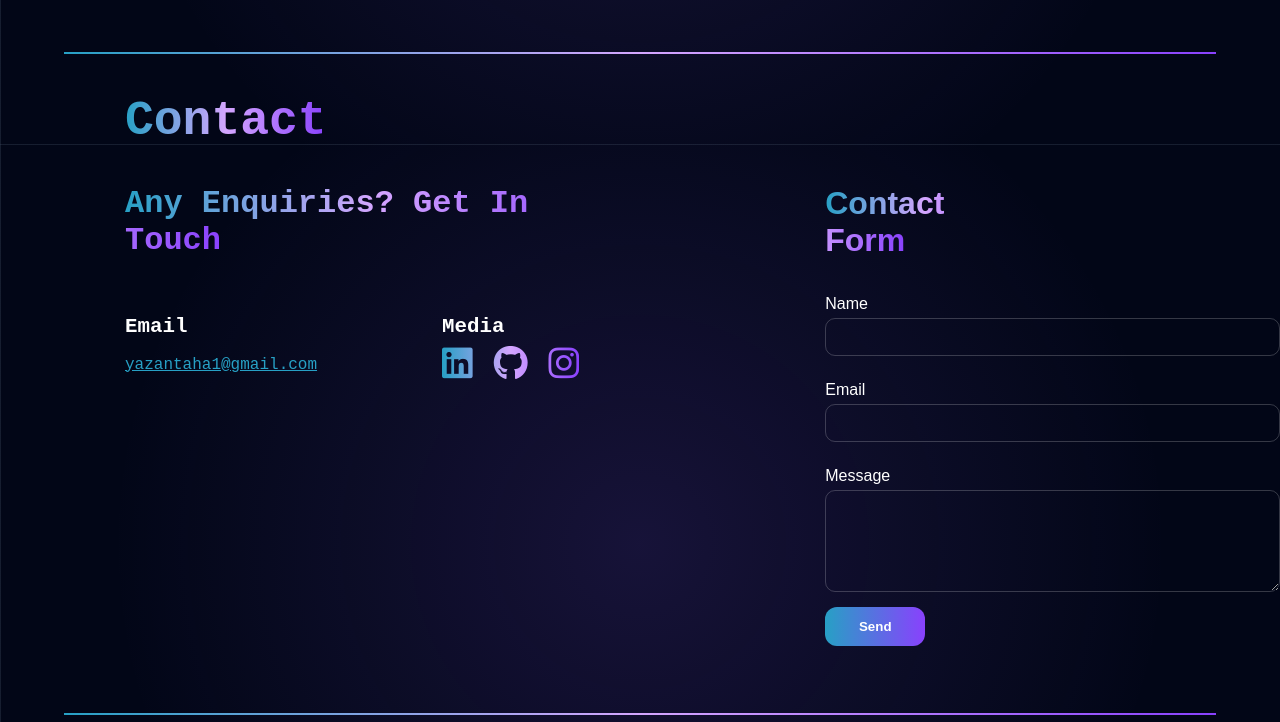
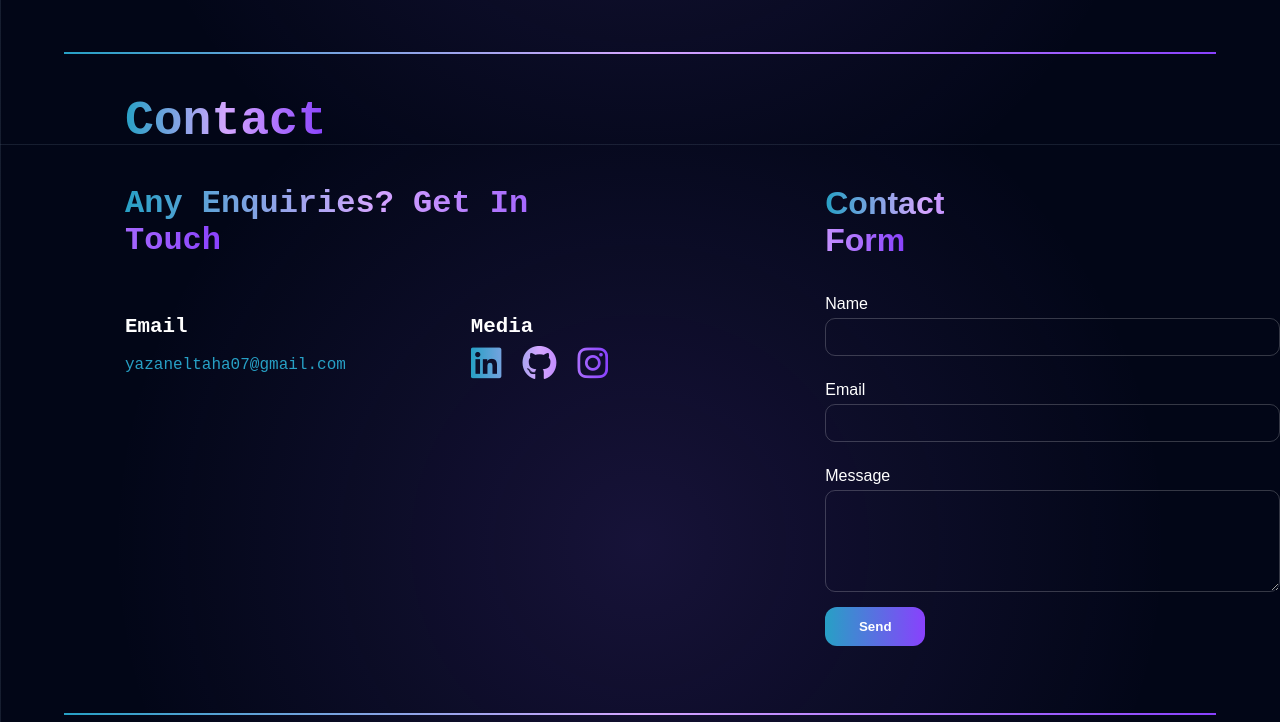
Before and after one commit to YazanT007/Portfolio, a plain HTML site: page public/index.html in a window 1280 px wide. Shown: the part 2256-2978 px from the top of the page. Drawn offline with nearby package versions, Linux system fonts and the light colour scheme.

Commit message:
email change

```diff
--- a/public/index.html
+++ b/public/index.html
@@ -169,7 +169,7 @@
                     <div class="socials2">
                         <div class="email">
                             <h2 class="contacts">Email</h2>
-                            <p id="myemail">yazantaha1@gmail.com</p>
+                            <p id="myemail">yazaneltaha07@gmail.com</p>
                         </div>
                         <div class="media">
                             <h2 class="contacts">Media</h2>
--- a/public/style.css
+++ b/public/style.css
@@ -388,7 +388,6 @@ hr {
 
 #myemail {
     color: #27a0c5;
-    text-decoration: underline;
     font-size: 16px;
 }
 
```
